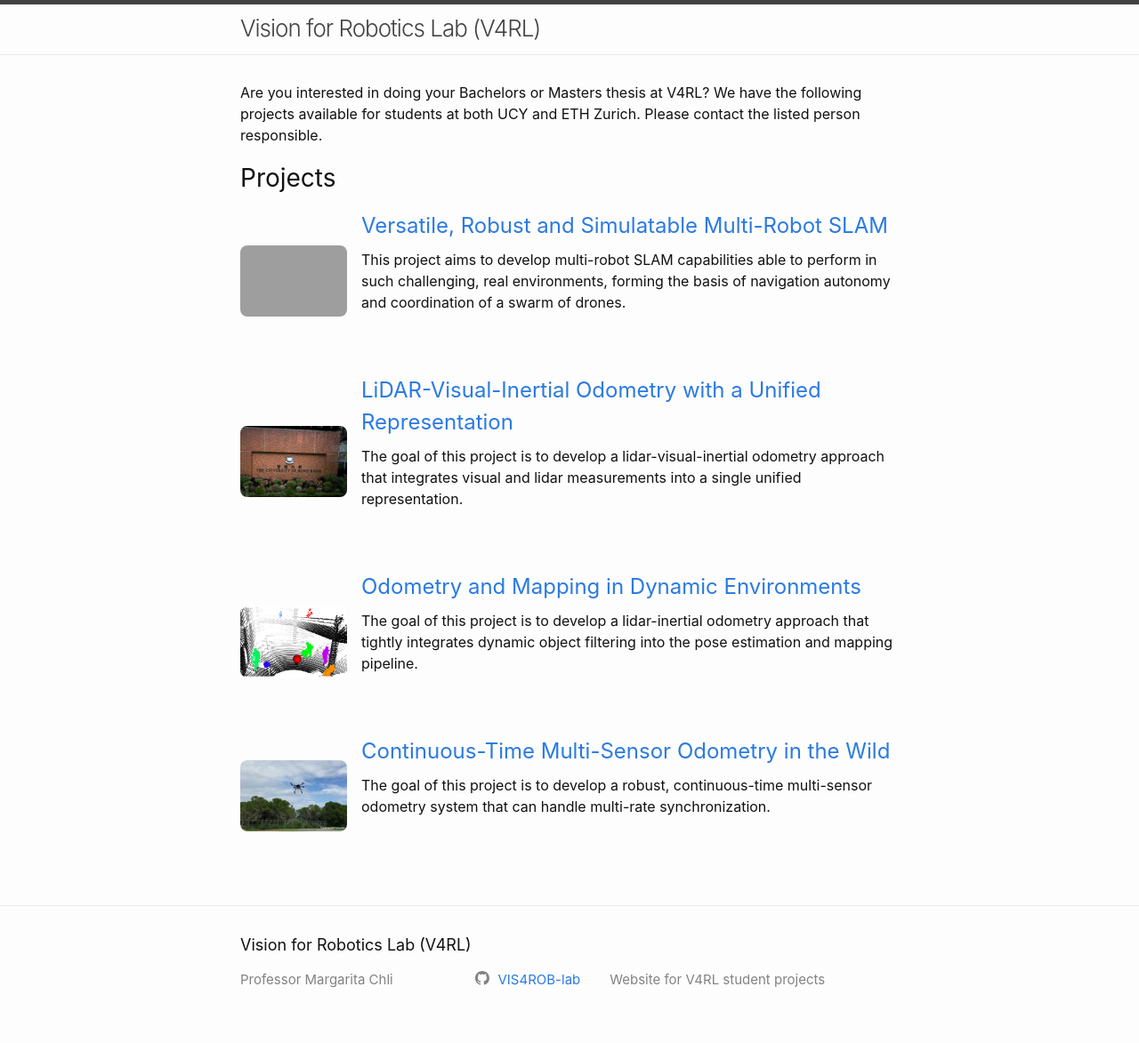
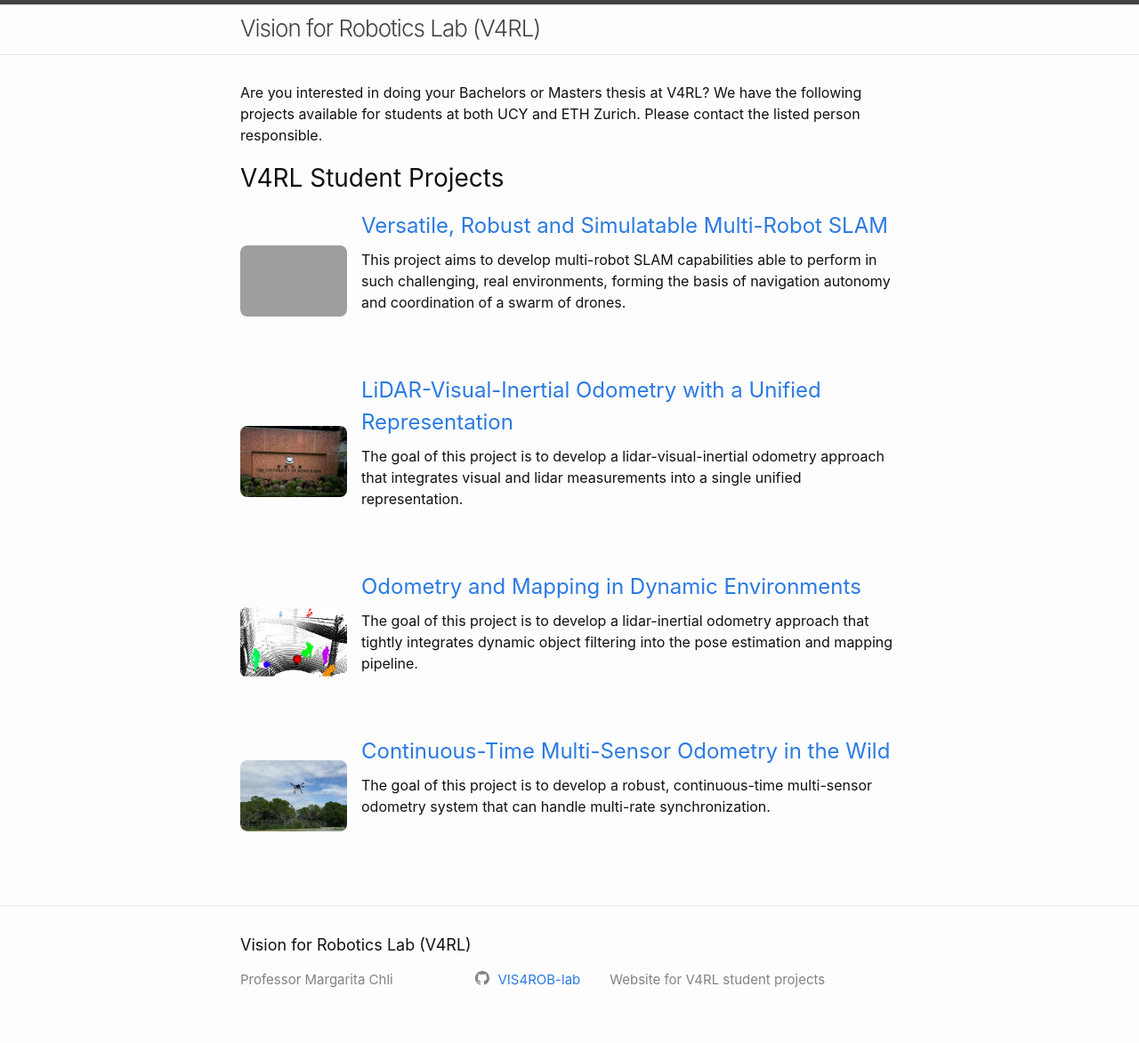
Before and after one commit to VIS4ROB-lab/VIS4ROB-lab.github.io, a Jekyll site: the page built from index.md, in a window 1280 px wide. Shown: the whole page at 89% size. Built offline with Jekyll 4.4.1, drawn with Linux system fonts in a browser that asks for light colours; grey boxes are pictures that could not be loaded.

Commit message:
update projects heading

```diff
--- a/_layouts/home.html
+++ b/_layouts/home.html
@@ -10,7 +10,7 @@ layout: default
   {{ content }}
 
   {%- if site.posts.size > 0 -%}
-    <h2 class="post-list-heading">{{ page.list_title | default: "Projects" }}</h2>
+    <h2 class="post-list-heading">{{ page.list_title | default: "V4RL Student Projects" }}</h2>
     <ul class="post-list">
       {%- for post in site.posts -%}
       <li class="post-item" style="display: flex; align-items: center; margin-bottom: 1.5em;">
```
